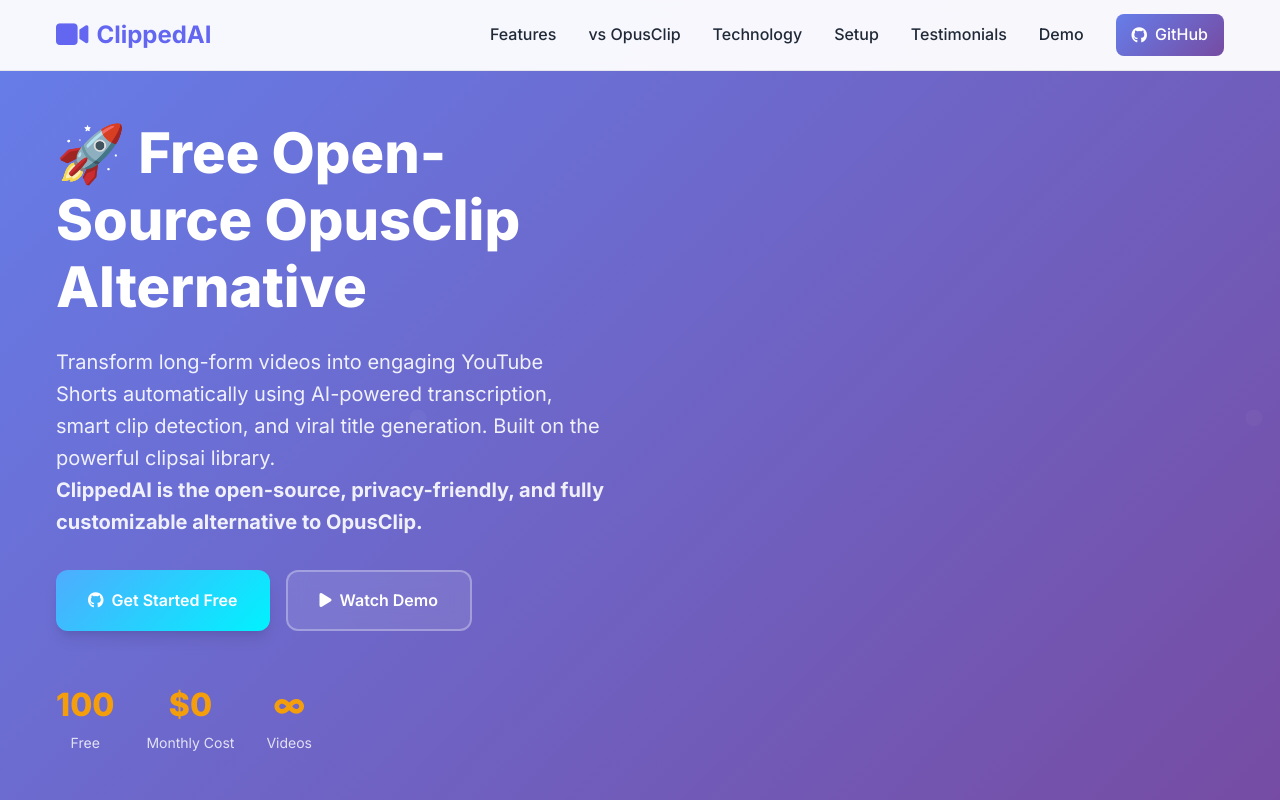
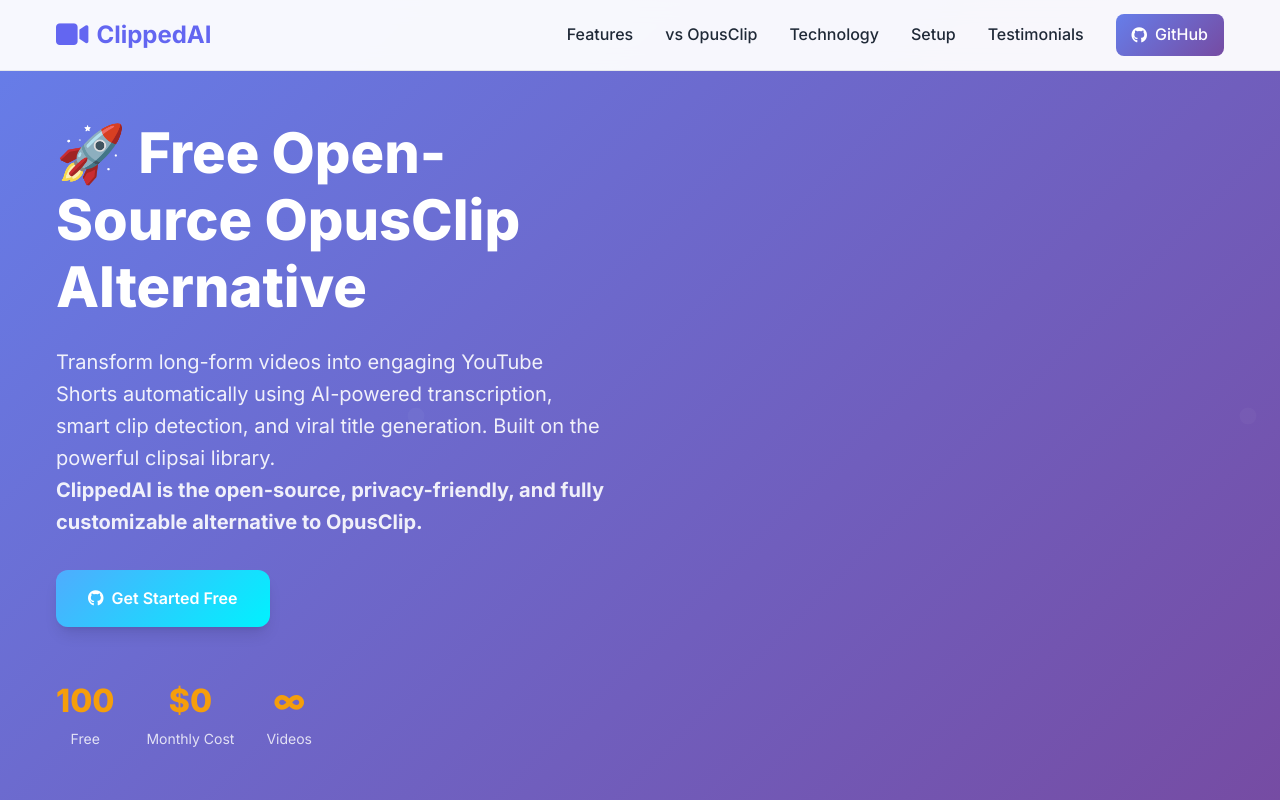
Before and after one commit to Shaarav4795/ClippedAI, a plain HTML site: page index.html in a window 1280 px wide. Shown: the top 800 px of the page. Drawn offline with Linux system fonts and the light colour scheme.

Commit message:
Remove demo buttons from navigation and hero section

```diff
--- a/index.html
+++ b/index.html
@@ -50,7 +50,6 @@
                 <li><a href="#tech-stack">Technology</a></li>
                 <li><a href="#setup">Setup</a></li>
                 <li><a href="#testimonials">Testimonials</a></li>
-                <li><a href="#demo">Demo</a></li>
                 <li><a href="https://github.com/Shaarav4795/ClippedAI" target="_blank" class="github-btn">
                     <i class="fab fa-github"></i> GitHub
                 </a></li>
@@ -79,9 +78,6 @@
                 <div class="hero-buttons">
                     <a href="https://github.com/Shaarav4795/ClippedAI" target="_blank" class="btn btn-primary">
                         <i class="fab fa-github"></i> Get Started Free
-                    </a>
-                    <a href="#demo" class="btn btn-secondary">
-                        <i class="fas fa-play"></i> Watch Demo
                     </a>
                 </div>
                 <div class="hero-stats">
```
